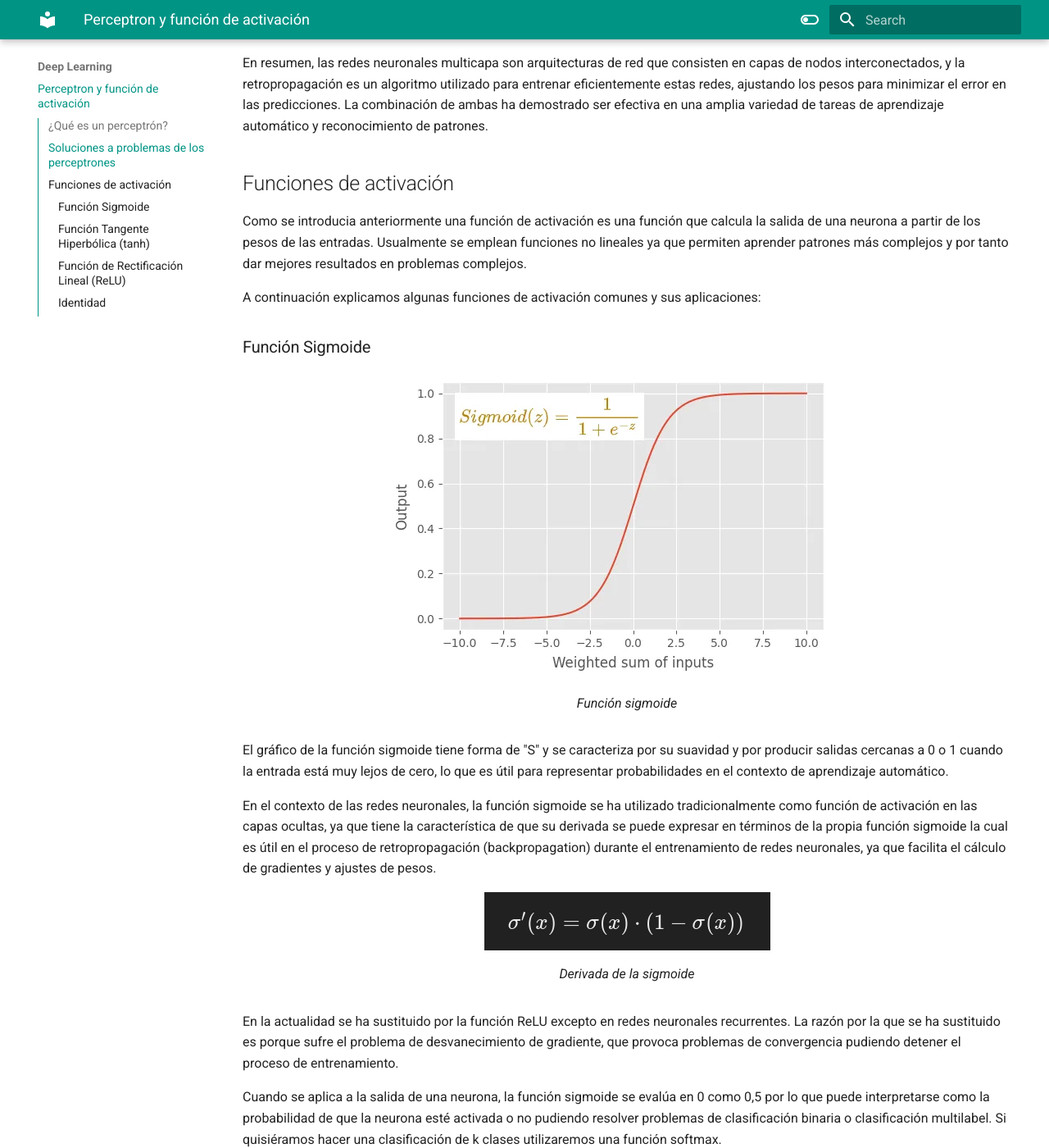
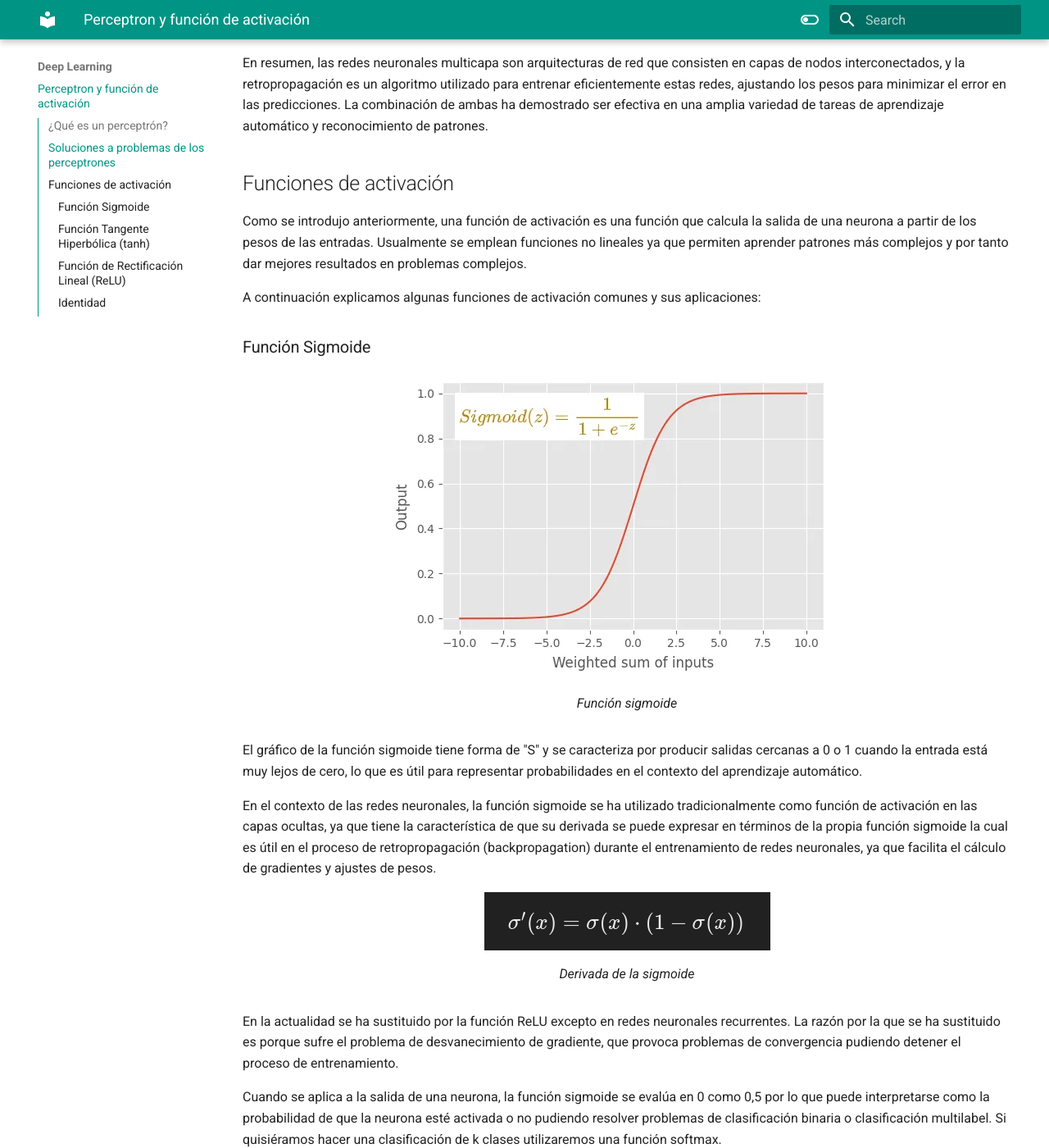
Before and after one commit to abl78-ua/Wiki-IMCR, an MkDocs documentation site: the page built from docs/Deep Learning/Perceptrón.md, in a window 1280 px wide and 1400 px high, scrolled down 2306 px. Shown: the whole window at 82% size. Built offline with MkDocs 1.6.1 and Material for MkDocs 9.7.7, drawn with Linux system fonts in a browser that asks for light colours.

Commit message:
Update Perceptrón.md

```diff
--- a/docs/Deep Learning/Perceptrón.md
+++ b/docs/Deep Learning/Perceptrón.md
@@ -63,7 +63,7 @@ La retropropagación (backpropagation) y las redes neuronales multicapa son conc
 En resumen, las redes neuronales multicapa son arquitecturas de red que consisten en capas de nodos interconectados, y la retropropagación es un algoritmo utilizado para entrenar eficientemente estas redes, ajustando los pesos para minimizar el error en las predicciones. La combinación de ambas ha demostrado ser efectiva en una amplia variedad de tareas de aprendizaje automático y reconocimiento de patrones.
 
 ## Funciones de activación
-Como se introducia anteriormente una función de activación es una función que calcula la salida de una neurona a partir de los pesos de las entradas. Usualmente se emplean funciones no lineales ya que permiten aprender patrones más complejos y por tanto dar mejores resultados en problemas complejos.
+Como se introdujo anteriormente, una función de activación es una función que calcula la salida de una neurona a partir de los pesos de las entradas. Usualmente se emplean funciones no lineales ya que permiten aprender patrones más complejos y por tanto dar mejores resultados en problemas complejos.
 
 A continuación explicamos algunas funciones de activación comunes y sus aplicaciones:
 
@@ -74,7 +74,7 @@ A continuación explicamos algunas funciones de activación comunes y sus aplica
     <figcaption>Función sigmoide</figcaption>
 </figure>
 
-El gráfico de la función sigmoide tiene forma de "S" y se caracteriza por su suavidad y por producir salidas cercanas a 0 o 1 cuando la entrada está muy lejos de cero, lo que es útil para representar probabilidades en el contexto de aprendizaje automático.
+El gráfico de la función sigmoide tiene forma de "S" y se caracteriza por producir salidas cercanas a 0 o 1 cuando la entrada está muy lejos de cero, lo que es útil para representar probabilidades en el contexto del aprendizaje automático.
 
 En el contexto de las redes neuronales, la función sigmoide se ha utilizado tradicionalmente como función de activación en las capas ocultas, ya que tiene la característica de que su derivada se puede expresar en términos de la propia función sigmoide la cual es útil en el proceso de retropropagación (backpropagation) durante el entrenamiento de redes neuronales, ya que facilita el cálculo de gradientes y ajustes de pesos.
 
@@ -83,7 +83,7 @@ En el contexto de las redes neuronales, la función sigmoide se ha utilizado tra
     <figcaption>Derivada de la sigmoide</figcaption>
 </figure>
 
- En la actualidad se ha sustituido por la función ReLU excepto en redes neuronales recurrentes. La razón por la que se ha sustituido es porque sufre el problema de desvanecimiento de gradiente,  que provoca problemas de convergencia pudiendo detener el proceso de entrenamiento.
+ En la actualidad se ha sustituido por la función ReLU excepto en redes neuronales recurrentes. La razón por la que se ha sustituido es porque sufre el problema de desvanecimiento de gradiente, que provoca problemas de convergencia pudiendo detener el proceso de entrenamiento.
 
 Cuando se aplica a la salida de una neurona, la función sigmoide se evalúa en 0 como 0,5 por lo que  puede interpretarse como la probabilidad de que la neurona esté activada o no pudiendo resolver problemas de clasificación binaria o clasificación multilabel. Si quisiéramos hacer una clasificación de k clases utilizaremos una función softmax.
 
```
